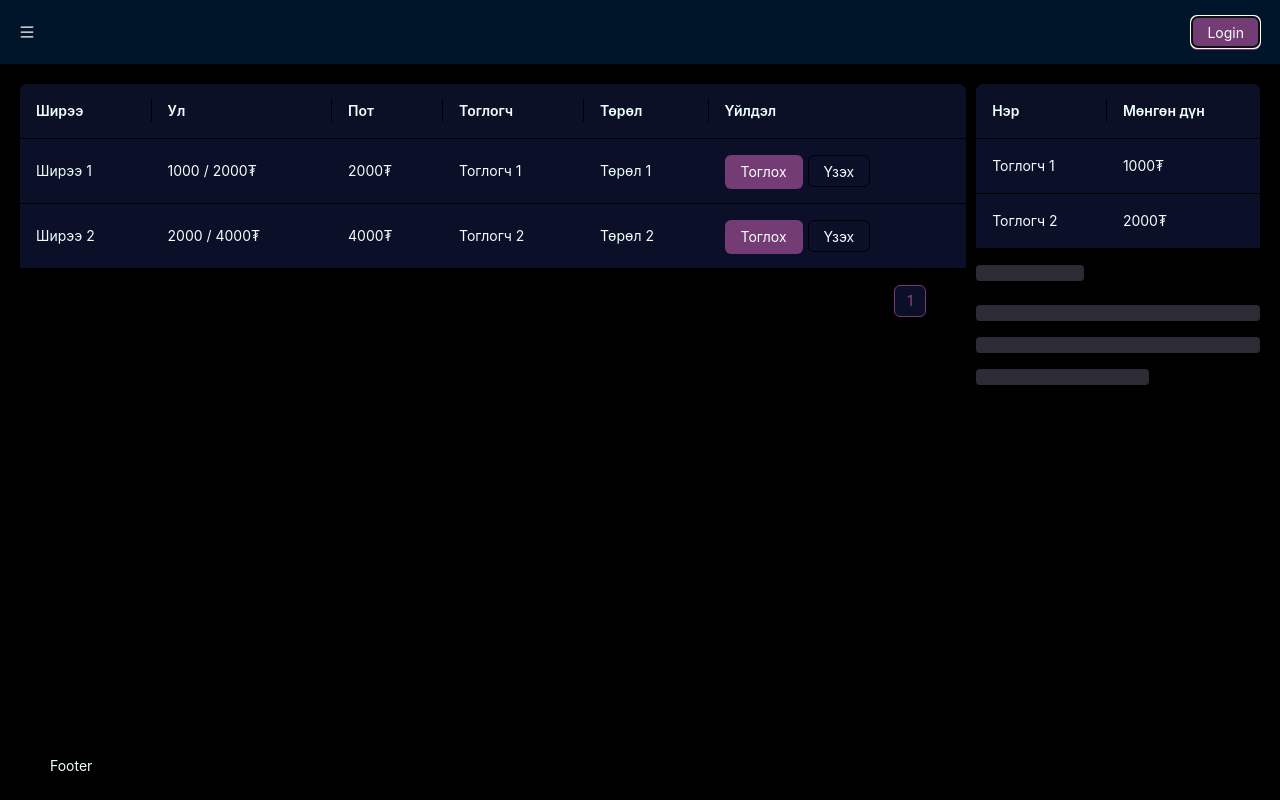
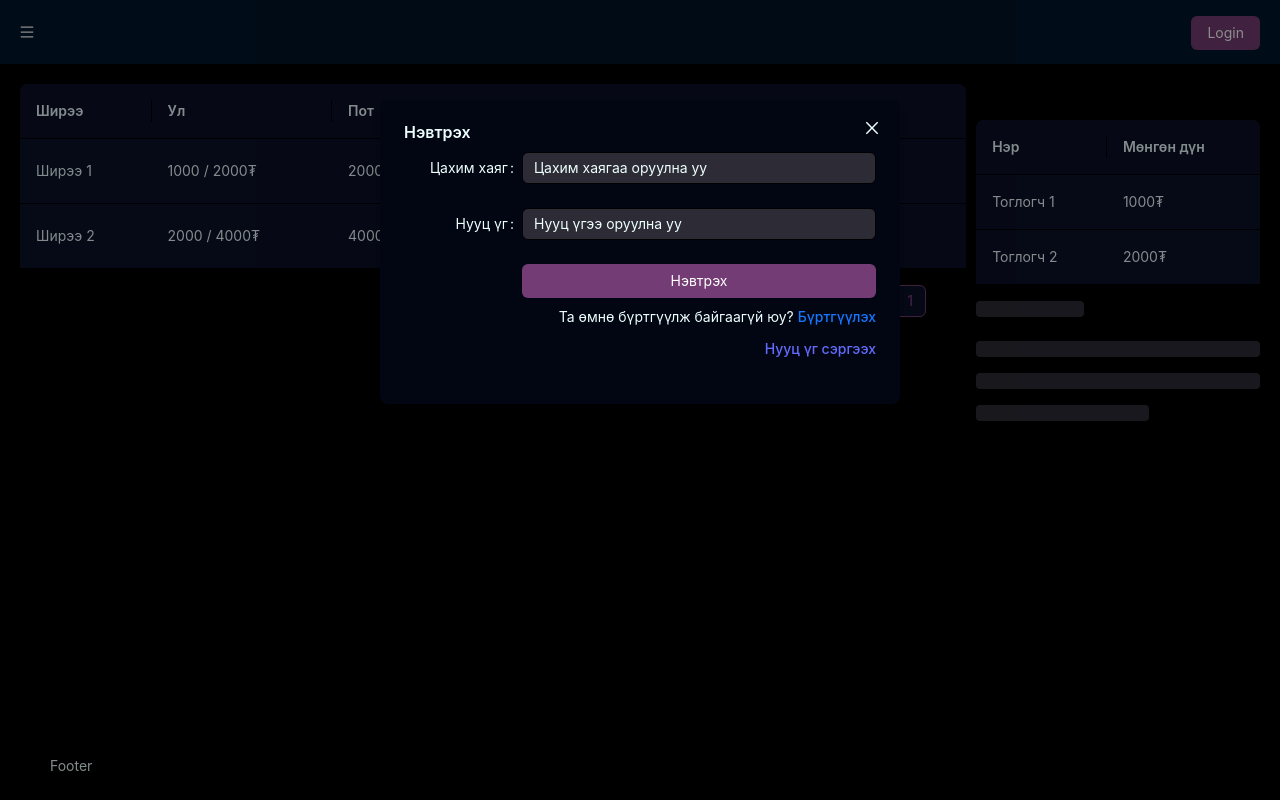
Before and after one commit to dev-manestack/poker-web, a React (Vite) app: page /home in a window 1280 px wide. Both pictures are taken after a click on the button "Login". Built offline with nearby package versions, Linux system fonts and the light colour scheme.

Commit message:
added basic forms

```diff
--- a/src/app/theme.tsx
+++ b/src/app/theme.tsx
@@ -17,6 +17,13 @@ const theme: ThemeConfig = {
       gradientFromColor: "#2d2c36",
       gradientToColor: "#743c74",
     },
+    Card: {
+      colorBgContainer: "#2d2c36",
+    },
+    Input: {
+      colorBgContainer: "#2d2c36",
+      colorTextPlaceholder: "#EEFFFF",
+    },
   },
 };
 
--- a/src/components/user-header.tsx
+++ b/src/components/user-header.tsx
@@ -1,7 +1,13 @@
-import { MenuOutlined } from "@ant-design/icons";
-import { Button, Flex } from "antd";
+import { CloseOutlined, MenuOutlined } from "@ant-design/icons";
+import { Button, Flex, Modal } from "antd";
+import { useState } from "react";
+import LoginForm from "../features/user/login-form";
+import RegisterForm from "../features/user/register-form";
+import ForgotPasswordForm from "../features/user/forgot-password-form";
 
 function UserHeader() {
+  const [modalType, setModalType] = useState("");
+
   return (
     <Flex
       justify="space-between"
@@ -16,8 +22,41 @@ function UserHeader() {
         />
       </Flex>
       <Flex>
-        <Button type="primary">Login</Button>
+        <Button
+          type="primary"
+          onClick={() => {
+            setModalType("login");
+          }}
+        >
+          Login
+        </Button>
       </Flex>
+      <Modal
+        open={modalType?.length > 0}
+        onOk={() => setModalType("")}
+        onCancel={() => setModalType("")}
+        title={
+          modalType === "login"
+            ? "Нэвтрэх"
+            : modalType === "register"
+            ? "Бүртгүүлэх"
+            : "Нууц үг сэргээх"
+        }
+        closeIcon={
+          <CloseOutlined
+            style={{
+              color: "#EEFFFF",
+            }}
+          />
+        }
+        footer={[]}
+      >
+        {modalType === "login" && <LoginForm setModalType={setModalType} />}
+        {modalType === "register" && (
+          <RegisterForm setModalType={setModalType} />
+        )}
+        {modalType === "forgot-password" && <ForgotPasswordForm />}
+      </Modal>
     </Flex>
   );
 }
--- a/src/features/user/table-details.tsx
+++ b/src/features/poker/table-details.tsx
@@ -1,4 +1,6 @@
-import { Flex, Skeleton, Table } from "antd";
+import { Flex, Skeleton, Table, Typography } from "antd";
+
+const { Title } = Typography;
 
 const columns = [
   {
@@ -26,9 +28,10 @@ const dataSource = [
   },
 ];
 
-function TableDetails({}: { table: any }) {
+function TableDetails({ table }: { table: any }) {
   return (
     <Flex style={{ width: "100%", height: "100%" }} vertical>
+      <Title level={3}>{table?.table}</Title>
       <Table
         columns={columns}
         dataSource={dataSource}
--- a/src/features/user/table-list.tsx
+++ b/src/features/poker/table-list.tsx
@@ -1,4 +1,5 @@
 import { Button, Flex, Table } from "antd";
+import { useNavigate } from "react-router";
 
 const currencySymbol = "₮";
 
@@ -26,6 +27,8 @@ function TableList({
 }: {
   setSelectedTable: (table: any) => void;
 }) {
+  const navigate = useNavigate();
+
   const columns = [
     {
       title: "Ширээ",
@@ -60,7 +63,7 @@ function TableList({
           <Button
             type="primary"
             onClick={() => {
-              setSelectedTable(record);
+              navigate("/table/" + record.key);
             }}
           >
             Тоглох
@@ -75,6 +78,11 @@ function TableList({
     <Table
       columns={columns}
       dataSource={dataSource}
+      onRow={(record) => {
+        return {
+          onClick: () => setSelectedTable(record),
+        };
+      }}
       style={{
         width: "100%",
       }}
--- /dev/null
+++ b/src/features/user/forgot-password-form.tsx
@@ -0,0 +1,22 @@
+import { Button, Form, Input } from "antd";
+
+function ForgotPasswordForm() {
+  const onFinish = (values: any) => {
+    console.log(values);
+  };
+
+  return (
+    <Form labelCol={{ span: 6 }} wrapperCol={{ span: 18 }} onFinish={onFinish}>
+      <Form.Item label="Цахим хаяг" name="username">
+        <Input placeholder="Цахим хаягаа оруулна уу" />
+      </Form.Item>
+      <Form.Item label={null}>
+        <Button type="primary" style={{ width: "100%" }} htmlType="submit">
+          Мэйл илгээх
+        </Button>
+      </Form.Item>
+    </Form>
+  );
+}
+
+export default ForgotPasswordForm;
--- /dev/null
+++ b/src/features/user/login-form.tsx
@@ -0,0 +1,49 @@
+import { Button, Flex, Form, Input, Typography } from "antd";
+
+const { Text } = Typography;
+
+function LoginForm({ setModalType }: { setModalType: (type: string) => void }) {
+  const onFinish = (values: any) => {
+    console.log(values);
+  };
+
+  return (
+    <Form labelCol={{ span: 6 }} wrapperCol={{ span: 18 }} onFinish={onFinish}>
+      <Form.Item label="Цахим хаяг" name="username">
+        <Input placeholder="Цахим хаягаа оруулна уу" />
+      </Form.Item>
+      <Form.Item label="Нууц үг" name="username">
+        <Input placeholder="Нууц үгээ оруулна уу" />
+      </Form.Item>
+      <Form.Item label={null}>
+        <Flex vertical gap={10}>
+          <Button type="primary" style={{ width: "100%" }} htmlType="submit">
+            Нэвтрэх
+          </Button>
+          <Text style={{ textAlign: "end" }}>
+            Та өмнө бүртгүүлж байгаагүй юу?{" "}
+            <a
+              onClick={(e) => {
+                e.preventDefault();
+                setModalType("register");
+              }}
+            >
+              Бүртгүүлэх
+            </a>
+          </Text>
+          <a
+            style={{ textAlign: "end" }}
+            onClick={(e) => {
+              e.preventDefault();
+              setModalType("forgot-password");
+            }}
+          >
+            Нууц үг сэргээх
+          </a>
+        </Flex>
+      </Form.Item>
+    </Form>
+  );
+}
+
+export default LoginForm;
--- /dev/null
+++ b/src/features/user/register-form.tsx
@@ -0,0 +1,87 @@
+import { Button, Flex, Form, Input, Select, Typography } from "antd";
+
+const { Text } = Typography;
+
+const banks = [
+  {
+    value: "khanbank",
+    label: "Хаан банк",
+  },
+  {
+    value: "golomtbank",
+    label: "Голомт банк",
+  },
+  {
+    value: "xacbank",
+    label: "Хас банк",
+  },
+  {
+    value: "tradeanddevelopmentbank",
+    label: "Худалдаа хөгжлийн банк",
+  },
+  {
+    value: "capbank",
+    label: "Капитал банк",
+  },
+  {
+    value: "statebank",
+    label: "Төрийн банк",
+  },
+  {
+    value: "mbank",
+    label: "М банк",
+  },
+];
+
+function RegisterForm({
+  setModalType,
+}: {
+  setModalType: (type: string) => void;
+}) {
+  const onFinish = (values: any) => {
+    console.log(values);
+  };
+
+  return (
+    <Form labelCol={{ span: 6 }} wrapperCol={{ span: 18 }} onFinish={onFinish}>
+      <Form.Item label="Цахим хаяг" name="email">
+        <Input placeholder="Цахим хаягаа оруулна уу" />
+      </Form.Item>
+      <Form.Item label="Тоглогчийн нэр" name="username">
+        <Input placeholder="Тоглогчийн нэрээ оруулна уу" />
+      </Form.Item>
+      <Form.Item label="Нууц үг" name="password">
+        <Input placeholder="Нууц үгээ оруулна уу" />
+      </Form.Item>
+      <Form.Item label="Нууц үг давтах" name="password-repeat">
+        <Input placeholder="Нууц үгээ дахин оруулна уу" />
+      </Form.Item>
+      <Form.Item label="Банк" name="bank-name">
+        <Select placeholder="Банк" options={banks} />
+      </Form.Item>
+      <Form.Item label="Дансны дугаар" name="account-number">
+        <Input placeholder="Дансны дугаар" />
+      </Form.Item>
+      <Form.Item label={null}>
+        <Flex vertical gap={10}>
+          <Button type="primary" style={{ width: "100%" }} htmlType="submit">
+            Нэвтрэх
+          </Button>
+          <Text style={{ textAlign: "end" }}>
+            Та өмнө бүртгэл үүсгэж байсан уу?{" "}
+            <a
+              onClick={(e) => {
+                e.preventDefault();
+                setModalType("login");
+              }}
+            >
+              Бүртгүүлэх
+            </a>
+          </Text>
+        </Flex>
+      </Form.Item>
+    </Form>
+  );
+}
+
+export default RegisterForm;
--- a/src/pages/home.tsx
+++ b/src/pages/home.tsx
@@ -1,7 +1,7 @@
 import { Flex } from "antd";
-import TableList from "../features/user/table-list";
+import TableList from "../features/poker/table-list";
 import { useState } from "react";
-import TableDetails from "../features/user/table-details";
+import TableDetails from "../features/poker/table-details";
 
 function HomePage() {
   const [selectedTable, setSelectedTable] = useState<any>(null);
```
